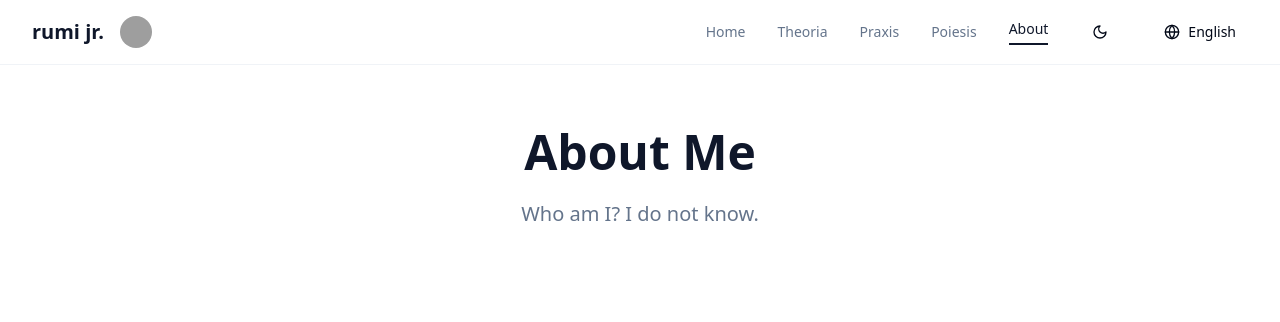
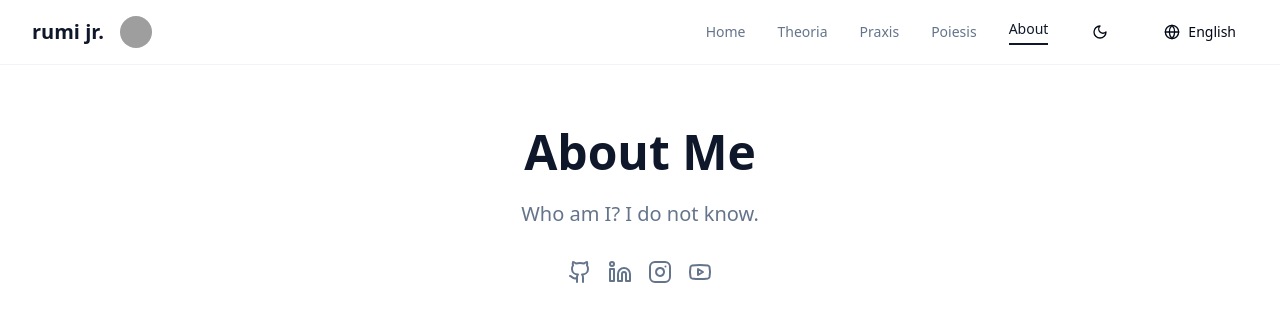
Before and after one commit to bkavlak/rumi-verse-builder, a React (Vite) app: page /about in a window 1280 px wide. Shown: the top 322 px of the page. Built offline with nearby package versions, Linux system fonts and the light colour scheme; grey boxes are pictures that could not be loaded.

Commit message:
Add social media links as icons
Added social media links as icons to the homepage and about page.

```diff
--- /dev/null
+++ b/src/components/SocialLinks.tsx
@@ -0,0 +1,51 @@
+
+import { Github, Linkedin, Instagram, Youtube } from 'lucide-react';
+
+interface SocialLinksProps {
+  className?: string;
+}
+
+export const SocialLinks = ({ className = "" }: SocialLinksProps) => {
+  const socialLinks = [
+    {
+      name: 'GitHub',
+      url: 'https://github.com/bkavlak',
+      icon: Github
+    },
+    {
+      name: 'LinkedIn',
+      url: 'https://www.linkedin.com/in/bkavlak/',
+      icon: Linkedin
+    },
+    {
+      name: 'Instagram',
+      url: 'https://instagram.com/batuhankavlakkendisi',
+      icon: Instagram
+    },
+    {
+      name: 'YouTube',
+      url: 'https://www.youtube.com/@batuhankavlakkendisi',
+      icon: Youtube
+    }
+  ];
+
+  return (
+    <div className={`flex items-center gap-4 ${className}`}>
+      {socialLinks.map((link) => {
+        const IconComponent = link.icon;
+        return (
+          <a
+            key={link.name}
+            href={link.url}
+            target="_blank"
+            rel="noopener noreferrer"
+            className="text-muted-foreground hover:text-primary transition-colors"
+            aria-label={link.name}
+          >
+            <IconComponent className="h-6 w-6" />
+          </a>
+        );
+      })}
+    </div>
+  );
+};
--- a/src/pages/About.tsx
+++ b/src/pages/About.tsx
@@ -1,6 +1,7 @@
 
 import { Navigation } from '@/components/Navigation';
 import { useLanguage } from '@/hooks/useLanguage';
+import { SocialLinks } from '@/components/SocialLinks';
 
 const About = () => {
   const { t } = useLanguage();
@@ -15,9 +16,12 @@ const About = () => {
             <h1 className="text-4xl sm:text-5xl font-bold text-primary mb-6">
               {t('about.title')}
             </h1>
-            <p className="text-xl text-muted-foreground">
+            <p className="text-xl text-muted-foreground mb-8">
               {t('about.description')}
             </p>
+
+            {/* Social Links */}
+            <SocialLinks className="justify-center" />
           </div>
         </div>
       </section>
--- a/src/pages/Home.tsx
+++ b/src/pages/Home.tsx
@@ -2,6 +2,7 @@
 import { Navigation } from '@/components/Navigation';
 import { useLanguage } from '@/hooks/useLanguage';
 import Gravatar from '@/components/Gravatar';
+import { SocialLinks } from '@/components/SocialLinks';
 
 const Home = () => {
   const { t } = useLanguage();
@@ -21,9 +22,12 @@ const Home = () => {
           <h1 className="text-4xl sm:text-6xl font-bold text-primary mb-8">
             {t('home.title')}
           </h1>
-          <p className="text-xl sm:text-2xl text-muted-foreground animate-fade-in animation-delay-500">
+          <p className="text-xl sm:text-2xl text-muted-foreground animate-fade-in animation-delay-500 mb-8">
             {t('home.subtitle')}
           </p>
+
+          {/* Social Links */}
+          <SocialLinks className="justify-center animate-fade-in animation-delay-500" />
         </div>
       </section>
 
```
